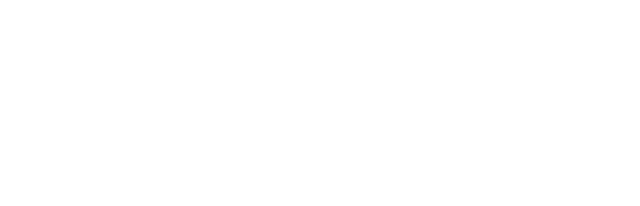
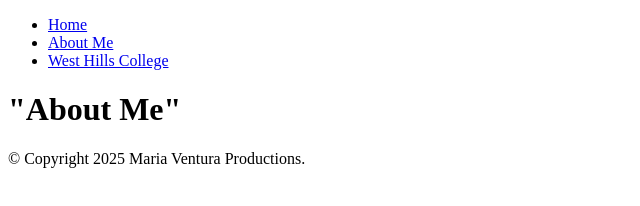
Before and after one commit to maria-v798/COMP001A.LectureActivity3, a plain HTML site: page about.html in a window 1280 px wide. Shown: the whole page, without its empty margins (0-640 px from the left). Drawn offline with Linux system fonts and the light colour scheme.

Commit message:
repeated steps 4,5,6,9, and 10

```diff
--- a/about.html
+++ b/about.html
@@ -8,6 +8,21 @@
     <title>Document</title>
 </head>
 <body>
+    <header>
+        <nav>
+            <ul>
+                <li><a href="index.html" target="_self">Home</a></li>
+                <li><a href="about.html" target="_self">About Me</a></li>
+                <li><a href="https://westhillscollege.com" target="_blank">West Hills College</a></li>
+            </ul>
+        </nav>
+        <h1>"About Me"</h1>
+    </header>
+    <main>
 
+    </main>
+    <footer>
+        <p>&copy; Copyright 2025 Maria Ventura Productions.</p>
+    </footer>
 </body>
 </html>
```
